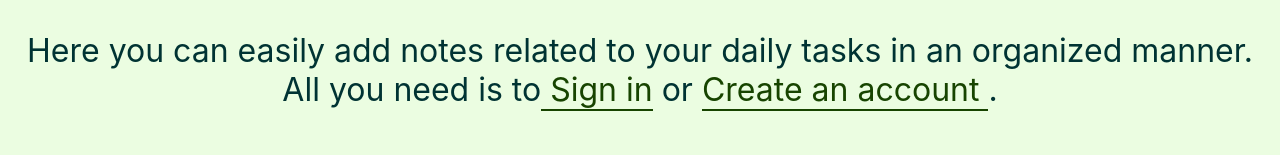
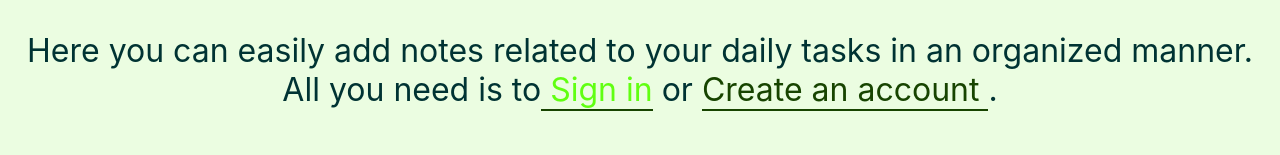
Before and after one commit to Muzammil-khan710/Note-taking-app, a React (Create React App) app: page / in a window 1280 px wide. In both pictures the pointer is over the link "Sign in". Shown: the part 195-350 px from the top of the page. Built offline with nearby package versions, Linux system fonts and the light colour scheme; what miragejs would draw is missing.

Commit message:
Style : changed color on hovering the links at homepage

```diff
--- a/src/components/Landing-Page/Content.jsx
+++ b/src/components/Landing-Page/Content.jsx
@@ -7,7 +7,7 @@ const Content = () => {
     <div className='content-container'>
         <div className='content-title'> This is your note taking application. </div>
         <div className='content-description'>Here you can easily add notes related to your daily tasks in an organized manner. </div>
-        <div className='content-description'> All you need is to<Link className='link bb-2' to="/login"> Sign in</Link> or <Link className='link bb-2' to="/singup"> Create an account  </Link>.</div>
+        <div className='content-description'> All you need is to<Link className='link bb-2 l-hvr' to="/login"> Sign in</Link> or <Link className='link bb-2 l-hvr' to="/signup"> Create an account  </Link>.</div>
         <button className='content-btn btn-hover'><Link className='link' to="/home"> Get started</Link></button>
     </div>
   )
--- a/src/components/Landing-Page/content.css
+++ b/src/components/Landing-Page/content.css
@@ -43,3 +43,7 @@
 .bb-2 {
     border-bottom: 2px solid var(--dark--green);
 }
+
+.l-hvr:hover {
+    color: var(--green-one);
+}
```
